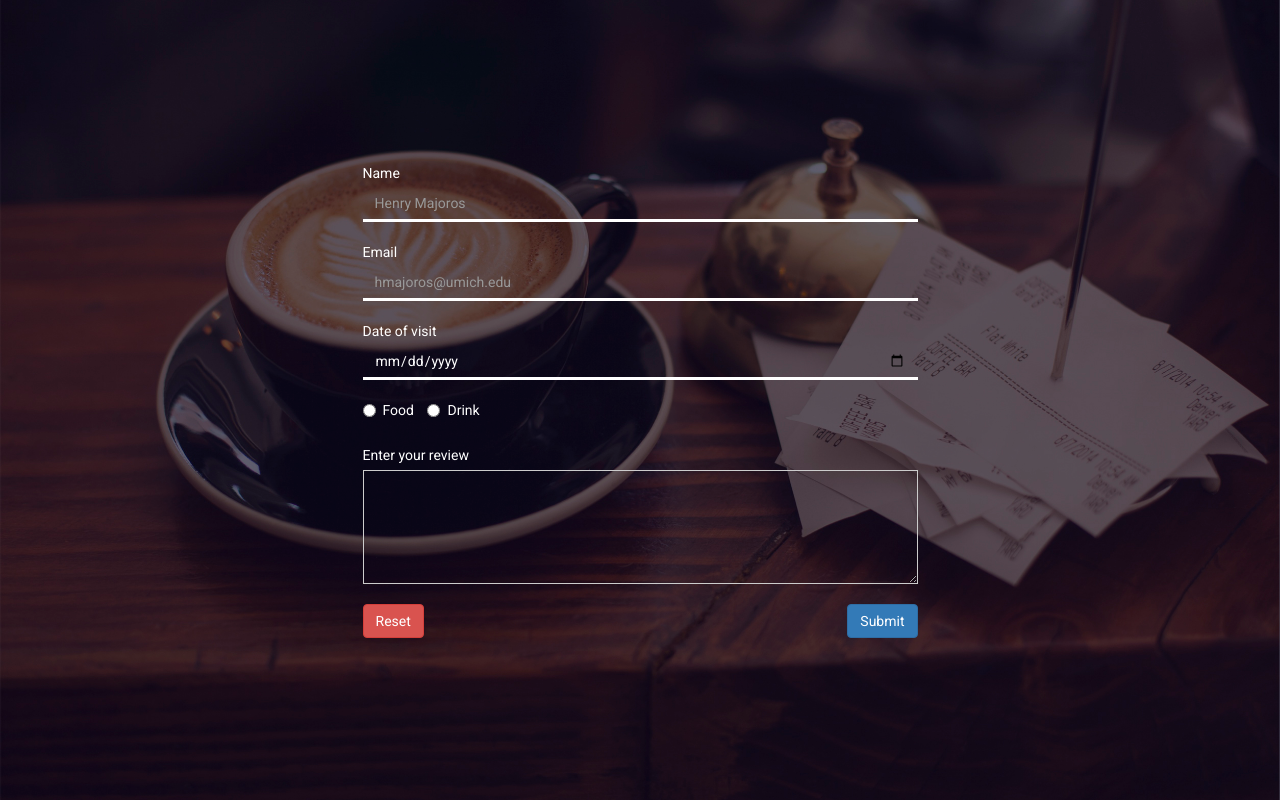
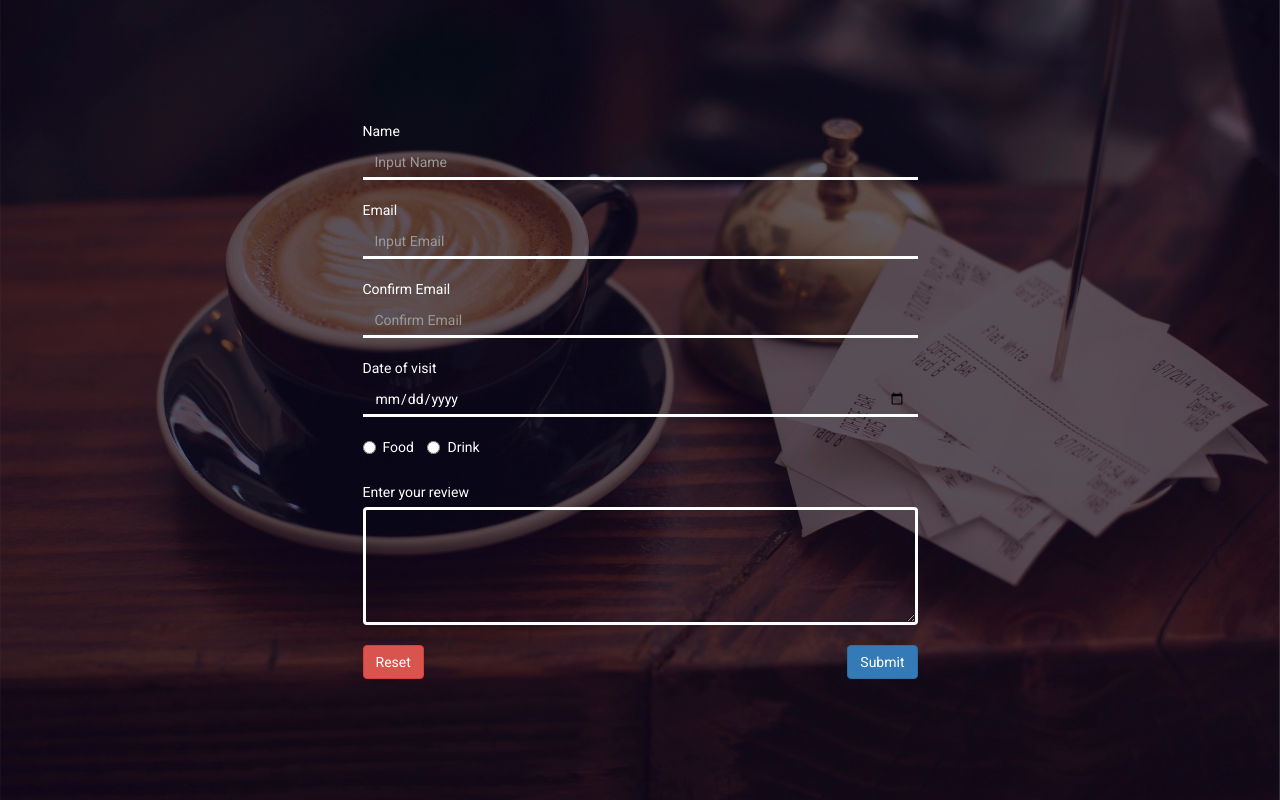
Before and after one commit to hmajoros/labcoffee, a PHP site: page /form.html in a window 1280 px wide. Run offline with PHP 8.4, Linux system fonts and the light colour scheme.

Commit message:
updating form from c9

```diff
--- a/form.html
+++ b/form.html
@@ -5,6 +5,16 @@
     <meta name="viewport" content="width=device-width, initial-scale=1">
 
     <title>LAB coffee</title>
+    <script type="text/javascript">
+      function matchEmails(){
+        var em1 = document.getElementById("em")
+        var em2 = document.getElementById("em2")
+        if (em1.value != em2.value){
+          alert("Your emails do not match. Please check them again.");
+          return false;
+       }
+      }
+    </script>
 
     <!-- Bootstrap core CSS -->
     <link href="stylesheets/bootstrap.min.css" rel="stylesheet">
@@ -26,14 +36,18 @@
 
         <div class="container">
           <div class="row">
-            <form class="col-xs-12 col-md-6 col-md-offset-3" method="POST" action="review.php">
+            <form class="col-xs-12 col-md-6 col-md-offset-3" method="POST" action="responses.php" onsubmit="return matchEmails()">
               <div class="form-group">
                 <label for="name">Name</label>
-                <input type="text" class="form-control" id="name" name="name" autocomplete="off" placeholder="Henry Majoros" required>
+                <input type="text" class="form-control" id="name" name="name" autocomplete="off" placeholder="Input Name" required>
               </div>
               <div class="form-group">
                   <label for="email">Email</label>
-                  <input type="email" class="form-control" id="email" name="email" autocomplete="off" placeholder="hmajoros@umich.edu">
+                  <input type="email" class="form-control" id="em" name="email" autocomplete="off" placeholder="Input Email">
+              </div>
+              <div class="form-group">
+                <label for="email2">Confirm Email</label>
+                <input type="email" class="form-control" id="em2" autocomplete="off" placeholder="Confirm Email">
               </div>
               <div class="form-group">
                   <label for="date">Date of visit</label>
@@ -122,7 +136,7 @@
               <textarea class="form-control" id="review" name="review" rows="5"></textarea>
 
               <button type="reset" class="btn btn-danger pull-left">Reset</button>
-              <button type="submit" name="submit" value="submit" class="btn btn-primary pull-right">Submit</button>
+              <button type="submit" name="submit" value="submit" class="btn btn-primary pull-right" onclick="return confirm('Are you sure you would like to submit?')">Submit</button>
 
             </form>
           </div>
--- a/stylesheets/form.css
+++ b/stylesheets/form.css
@@ -53,7 +53,7 @@ textarea.form-control {
     box-shadow: none;
     color: white;
     font-weight: 400;
-    border-radius: 0;
+    border: 3px solid white;
 }
 
 textarea.form-control:focus {
```
Also changed, not shown: responses.php (added, +35 -0 lines).
